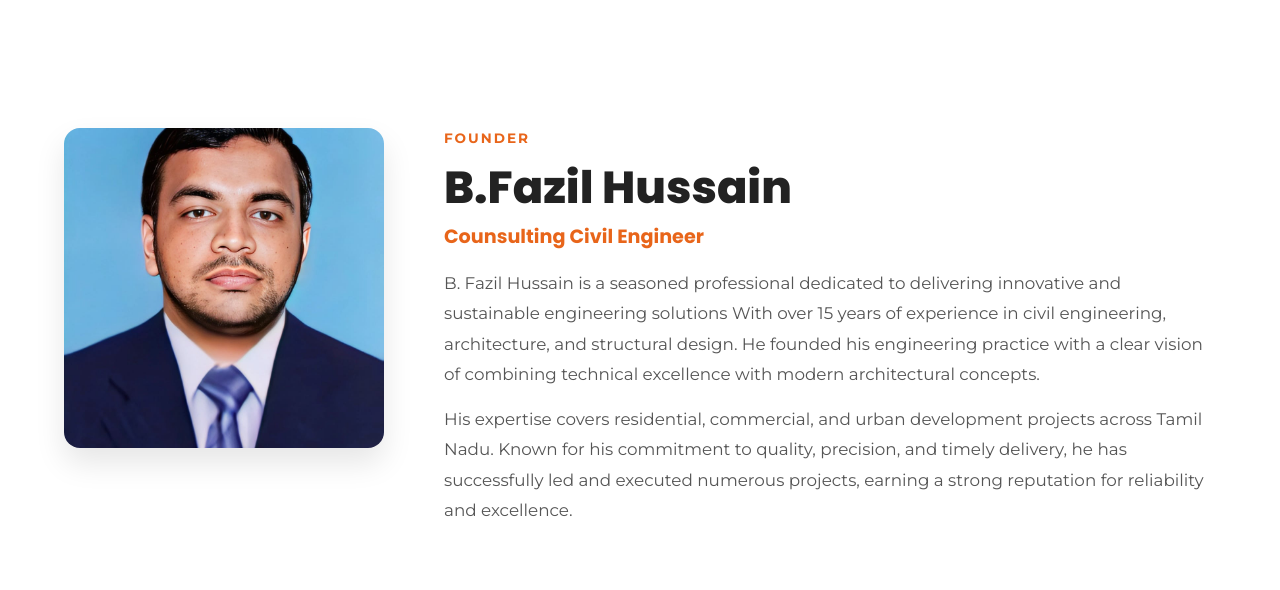
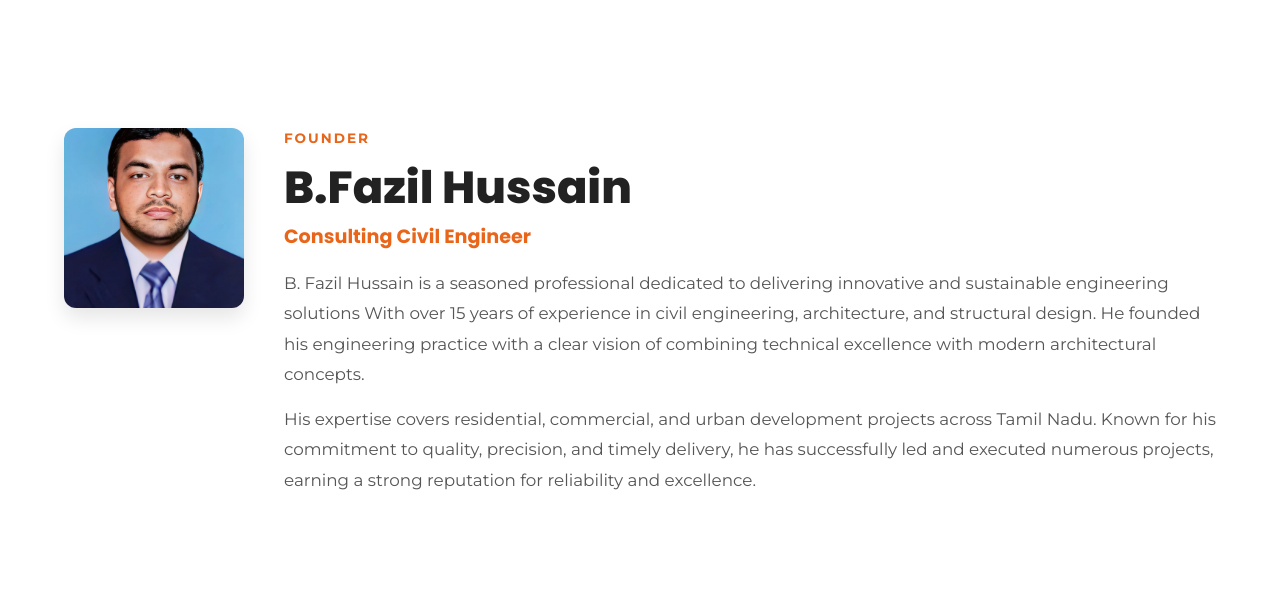
Before and after one commit to Rayansiva2004/Design-Engineers, a React (Vite) app: page /about in a window 1280 px wide. Shown: the part 1760-2350 px from the top of the page. Built offline with nearby package versions, Linux system fonts and the light colour scheme; grey boxes are pictures that could not be loaded.

Commit message:
refine owner photo size and fix consulting typo

```diff
--- a/src/pages/About/About.css
+++ b/src/pages/About/About.css
@@ -198,17 +198,17 @@
 
 .owner-grid {
     display: grid;
-    grid-template-columns: 320px 1fr;
-    gap: 60px;
+    grid-template-columns: 180px 1fr;
+    gap: 40px;
     align-items: flex-start;
 }
 
 .owner-image img {
-    width: 320px;
-    height: 320px;
+    width: 180px;
+    height: 180px;
     object-fit: cover;
-    border-radius: 16px;
-    box-shadow: 0 15px 30px rgba(0, 0, 0, 0.1);
+    border-radius: 12px;
+    box-shadow: 0 10px 20px rgba(0, 0, 0, 0.1);
 }
 
 .owner-content h2 {
--- a/src/pages/About/About.jsx
+++ b/src/pages/About/About.jsx
@@ -156,7 +156,7 @@ const About = () => {
                         <motion.div className="owner-content" {...slideRight}>
                             <span className="section-label">Founder</span>
                             <h2>B.Fazil Hussain</h2>
-                            <h4>Counsulting Civil Engineer </h4>
+                            <h4>Consulting Civil Engineer </h4>
 
                             <p>
                                 B. Fazil Hussain is a seasoned professional dedicated to delivering innovative and sustainable engineering solutions With over 15 years of experience in civil engineering, architecture, and structural design. He founded his engineering practice with a clear vision of combining technical excellence with modern architectural concepts.
```
